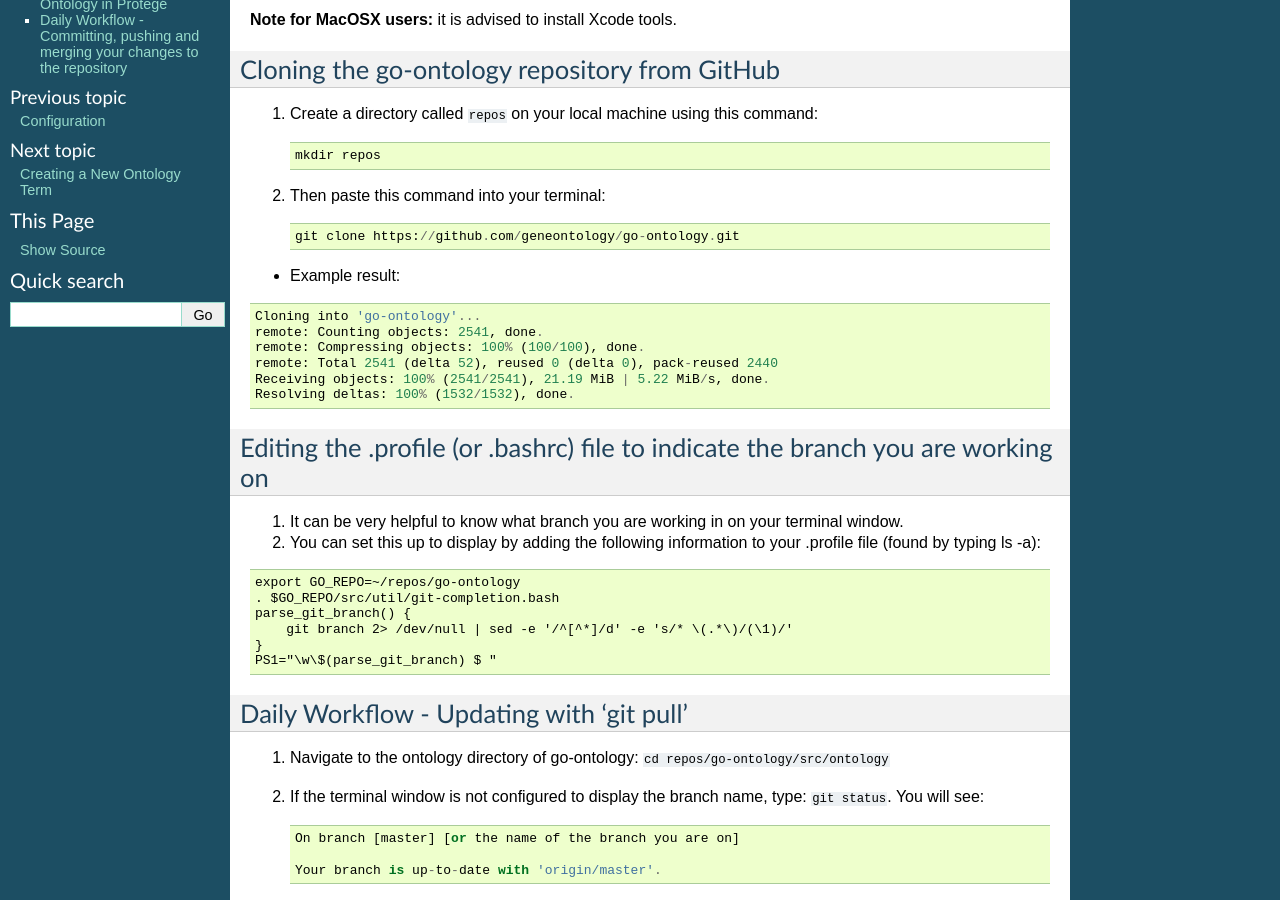
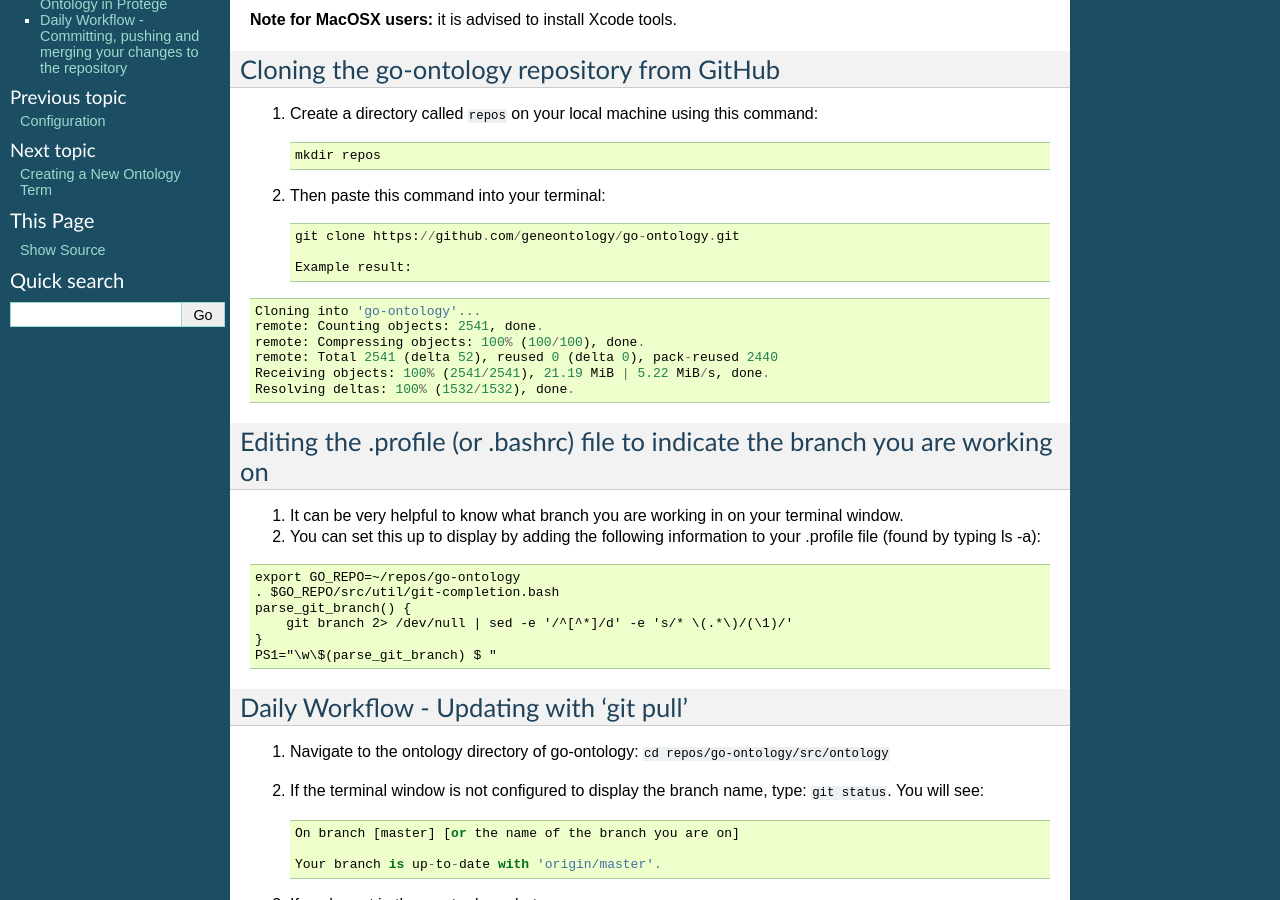
Before and after one commit to geneontology/go-ontology, a Sphinx documentation site: the page built from docs/Installgit.md, in a window 1280 px wide and 900 px high, scrolled down 366 px. Built offline with Sphinx 7.4.7, drawn with Linux system fonts in a browser that asks for light colours.

````diff
--- a/docs/Installgit.md
+++ b/docs/Installgit.md
@@ -25,7 +25,7 @@
 
        git clone https://github.com/geneontology/go-ontology.git
 
-- Example result:
+       Example result:
 
 ```
 Cloning into 'go-ontology'...
````
